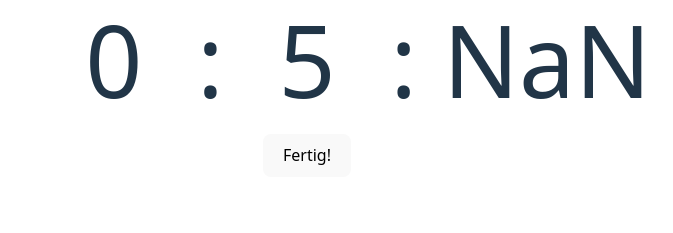
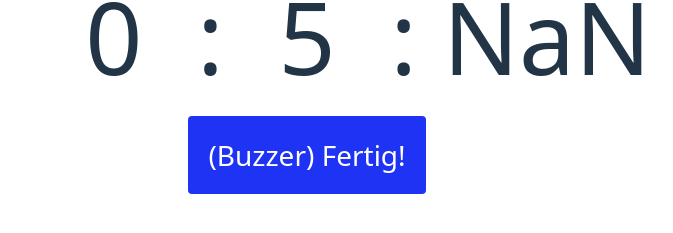
Before and after one commit to HappyGook/messe-ui, a React (Vite) app: page /stopwatch in a window 1280 px wide. Shown: the part 457-690 px from the top of the page, without its empty margins (333-1006 px from the left). Built offline with nearby package versions, Linux system fonts and the light colour scheme.

Commit message:
Countdown vor dem Stoppuhr + besseres Routing

```diff
--- a/package.json
+++ b/package.json
@@ -11,6 +11,7 @@
   },
   "dependencies": {
     "react": "^19.1.0",
+    "react-countdown": "^2.3.6",
     "react-dom": "^19.1.0",
     "react-router-dom": "^7.7.1",
     "react-timer-hook": "^4.0.5"
--- a/src/frontend/App.css
+++ b/src/frontend/App.css
@@ -34,7 +34,7 @@
   text-align: center;
   font-size: 28px;
   padding: 20px;
-  width: 200px;
+  width: fit-content;
   transition: all 0.5s;
   cursor: pointer;
   margin: 5px;
--- a/src/frontend/App.jsx
+++ b/src/frontend/App.jsx
@@ -1,11 +1,12 @@
 import reactLogo from '../assets/react.svg'
 import schnoorLogo from '../assets/schnoor.svg'
 import {BrowserRouter, Routes, Route} from 'react-router-dom'
-import {UserProvider} from "./UserContext.jsx";
+import {UserProvider} from "./UserProvider.jsx";
 import './App.css'
 import NameInput from "./NameInput.jsx";
 import Confirm from "./Confirm.jsx";
-import StopWatch from "./StopWatch.jsx";
+import StopWatch from "./watches/StopWatch.jsx";
+import CountDown from "./watches/CountDown.jsx";
 
 function App() {
 
@@ -24,6 +25,7 @@ function App() {
                   <Route path="/" element={<NameInput />}/>
                   <Route path="/confirm" element={<Confirm />}/>
                   <Route path="/stopwatch" element={<StopWatch />}/>
+                  <Route path="/countdown" element={<CountDown />}/>
               </Routes>
           </BrowserRouter>
       </UserProvider>
--- a/src/frontend/Confirm.jsx
+++ b/src/frontend/Confirm.jsx
@@ -9,7 +9,7 @@ function Confirm(){
     return(
         <div>
             <h2>Willst du mit dem Nickname {name} starten?</h2>
-            <button className="submit-button" onClick={()=>navigate("/stopwatch")}><span>Starten!</span></button>
+            <button className="submit-button" onClick={()=>navigate("/countdown")}><span>(Buzzer) Starten!</span></button>
             <button className="edit-button" onClick={()=>navigate("/")}><span>Nickname Bearbeiten</span></button>
         </div>
     )
--- a/src/frontend/NameInput.jsx
+++ b/src/frontend/NameInput.jsx
@@ -1,5 +1,6 @@
 import {useNavigate} from 'react-router-dom'
 import {useUser} from "./UserContext.jsx";
+import {useState} from "react";
 
 
 
@@ -7,19 +8,25 @@ import {useUser} from "./UserContext.jsx";
 export default function NameInput(){
 
     const {name, setName}=useUser()
+    const [error, setError] = useState(null);
     const navigate=useNavigate()
 
 
     const handleSubmit = (event) => {
         event.preventDefault();
-        if(name && name.length<14){
+        let len=name.length;
+        if(len>13){
+            setError("Eingabe ist zu lang!")
+        }else if(!len){
+            setError("Eingabe ist leer!")
+        }else{
             navigate("/confirm")
-        } else{
-            alert("Engabe ist leer")
         }
+
     }
 
     const handleChange=(e)=>{
+        setError("")
         setName(e.target.value)
     }
 
@@ -31,6 +38,9 @@ export default function NameInput(){
                 <h2>Geben Sie ihr Nickname ein!</h2>
                 <p>
                     Maximal 13 Zeichen!
+                    <div>
+                        {error}
+                    </div>
                 </p>
                 <input
                     type="text"
--- a/src/frontend/StopWatch.css
+++ /dev/null
@@ -1,6 +0,0 @@
-.stopwatch span {
-    display: inline-block;
-    width: 2ch;
-    font-size: 100px;
-    text-align: center;
-}
--- a/src/frontend/UserContext.jsx
+++ b/src/frontend/UserContext.jsx
@@ -1,16 +1,11 @@
-import {createContext, useContext, useState} from "react"
+import { createContext, useContext } from "react";
 
-const UserContext=createContext()
 
-export function UserProvider({children}) {
-    const [name, setName] = useState("")
-    return(
-        <UserContext.Provider value={{name, setName}}>
-            {children}
-        </UserContext.Provider>
-    )
+const UserContext = createContext();
+
+
+export function useUser() {
+    return useContext(UserContext);
 }
 
-export function useUser(){
-    return useContext(UserContext)
-}
+export default UserContext;
--- /dev/null
+++ b/src/frontend/UserProvider.jsx
@@ -0,0 +1,12 @@
+import { useState } from "react";
+import UserContext from "./UserContext.jsx";
+
+export function UserProvider({ children }) {
+    const [name, setName] = useState("");
+
+    return (
+        <UserContext.Provider value={{ name, setName }}>
+            {children}
+        </UserContext.Provider>
+    );
+}
--- /dev/null
+++ b/src/frontend/watches/CountDown.jsx
@@ -0,0 +1,29 @@
+import React from 'react';
+import Countdown from 'react-countdown';
+import {useNavigate} from 'react-router-dom'
+import "./Watches.css"
+
+export default function CountDown(){
+    const navigate=useNavigate()
+
+    React.useEffect(()=>{
+        const timer = setTimeout(()=>{
+            navigate("/stopwatch")
+        }, 5000)
+        return ()=> clearTimeout(timer)
+    }, [navigate])
+
+    const renderer = ({ total }) => {
+        const seconds = (total / 1000).toFixed(2); // two decimal digits
+        return <div className="watch" style={{fontSize:'100px'}}>{seconds}</div>;
+    };
+
+    return (
+        <Countdown
+            date={Date.now() + 5000}
+            precision={2}
+            intervalDelay={0}
+            renderer={renderer}
+        />
+    );
+}
--- a/src/frontend/StopWatch.jsx
+++ b/src/frontend/watches/StopWatch.jsx
@@ -1,8 +1,10 @@
 import React from 'react';
 import { useStopwatch } from 'react-timer-hook';
-import "./StopWatch.css"
+import {useNavigate} from 'react-router-dom'
+import "./Watches.css"
 
 function Stopwatch() {
+    const navigate=useNavigate()
     const {
         milliseconds,
         seconds,
@@ -10,14 +12,18 @@ function Stopwatch() {
         pause,
     } = useStopwatch({ autoStart: true, interval: 20 });
 
+    function handleClick(){
+        pause()
+        navigate("/leaderboard")
+    }
 
     return (
         <div style={{textAlign: 'center'}}>
             <h1>Notruf dings machen!</h1>
-            <div className="stopwatch" style={{fontSize:'100px'}}>
+            <div className="watch" style={{fontSize:'100px'}}>
                 <span>{minutes}</span> : <span>{seconds}</span> : <span>{Math.round(milliseconds/10)}</span>
             </div>
-            <button onClick={pause}>Fertig!</button>
+            <button className="submit-button" onClick={handleClick}><span>(Buzzer) Fertig!</span></button>
         </div>
     );
 }
--- /dev/null
+++ b/src/frontend/watches/Watches.css
@@ -0,0 +1,46 @@
+.watch span {
+    display: inline-block;
+    width: 2ch;
+    font-size: 100px;
+    text-align: center;
+}
+
+.submit-button{
+    display: inline-block;
+    border-radius: 4px;
+    background-color: #1e33f4;
+    border: none;
+    color: #FFFFFF;
+    text-align: center;
+    font-size: 28px;
+    padding: 20px;
+    width: fit-content;
+    transition: all 0.5s;
+    cursor: pointer;
+    margin: 5px;
+}
+
+.submit-button span{
+    cursor: pointer;
+    display: inline-block;
+    position: relative;
+    transition: 0.5s;
+}
+
+.submit-button span:after{
+    content: '\00bb';
+    position: absolute;
+    opacity: 0;
+    top: 0;
+    right: -20px;
+    transition: 0.5s;
+}
+
+.submit-button:hover span{
+    padding-right: 25px;
+}
+
+.submit-button:hover span:after{
+    opacity: 1;
+    right:0;
+}
```
Also changed, not shown: src/frontend/LeaderBoard.jsx (added), 1 other file (tests, documents, lock files or other folders).
